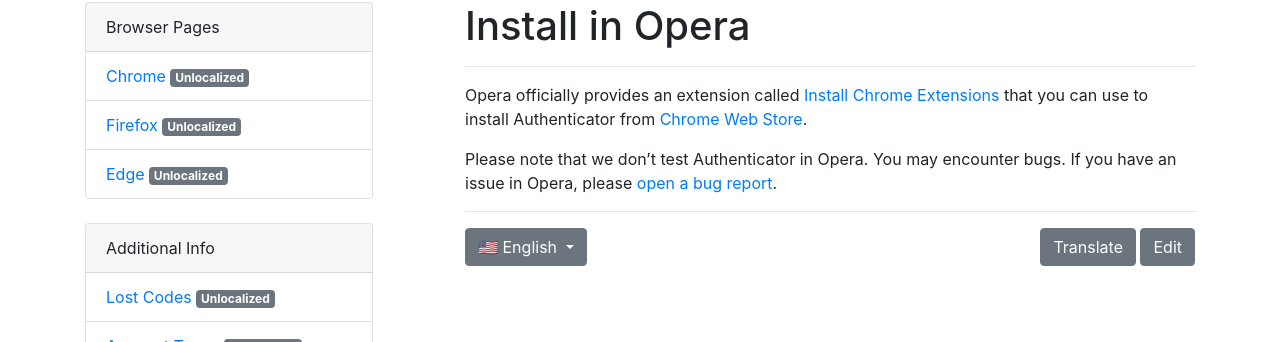
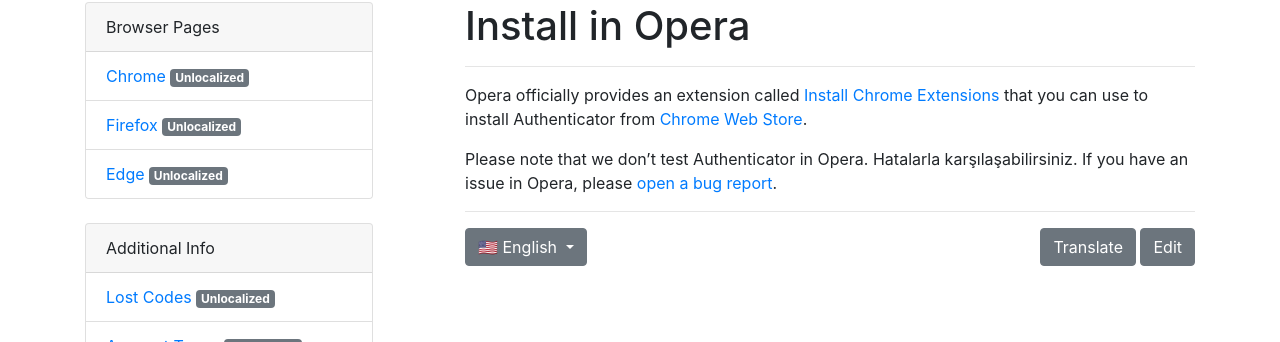
Before and after one commit to Authenticator-Extension/authenticator.cc, a Jekyll site: the page built from docs/tr/opera-install.md, in a window 1280 px wide. Shown: the part 78-420 px from the top of the page. Built offline with Jekyll 4.4.1, drawn with Linux system fonts in a browser that asks for light colours; our own code applies the rules of GitHub Pages for plain Markdown files.

Commit message:
New translations opera-install.md (Turkish)

```diff
--- a/docs/tr/opera-install.md
+++ b/docs/tr/opera-install.md
@@ -7,4 +7,4 @@
 
 Opera officially provides an extension called [Install Chrome Extensions](https://addons.opera.com/en/extensions/details/install-chrome-extensions/) that you can use to install Authenticator from [Chrome Web Store](https://chrome.google.com/webstore/detail/authenticator/bhghoamapcdpbohphigoooaddinpkbai).
 
-Please note that we don't test Authenticator in Opera. You may encounter bugs. If you have an issue in Opera, please [open a bug report](https://github.com/Authenticator-Extension/Authenticator/issues/new/choose).
+Please note that we don't test Authenticator in Opera. Hatalarla karşılaşabilirsiniz. If you have an issue in Opera, please [open a bug report](https://github.com/Authenticator-Extension/Authenticator/issues/new/choose).
```
